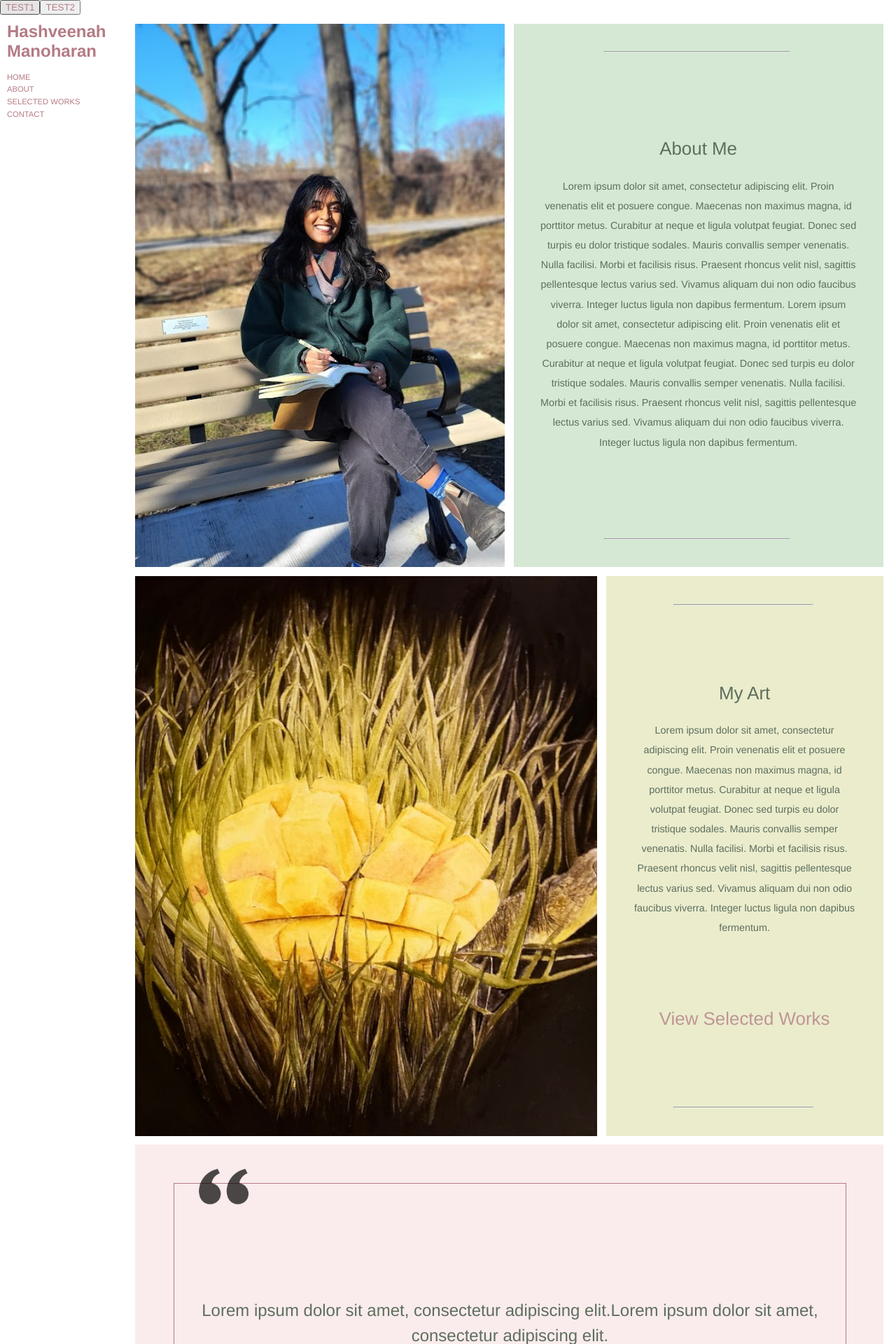
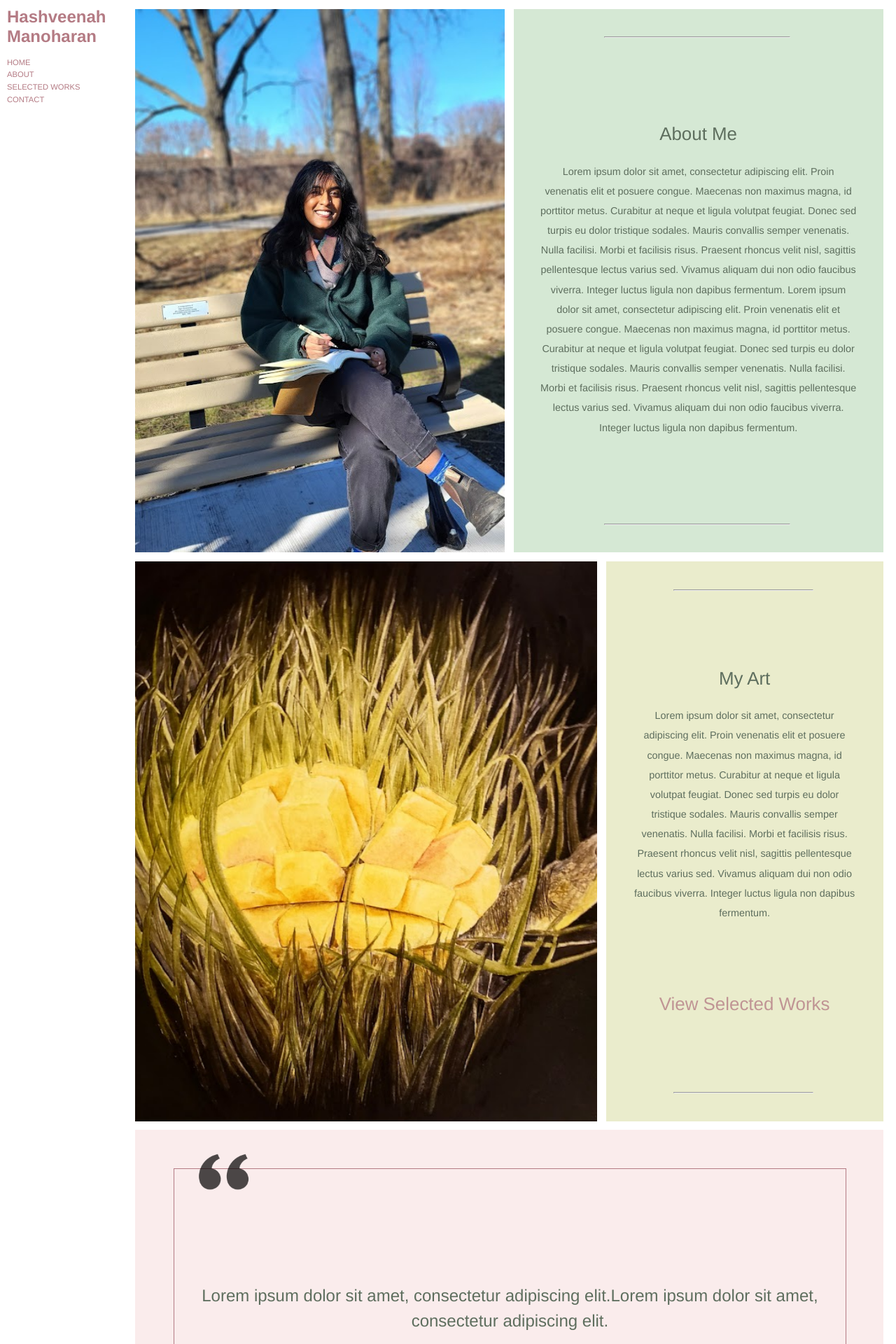
Before and after one commit to abishekh-manoharan/hashi-portfolio, a React (Vite) app in the folder fe-hashveenah-portfolio/: page /about in a window 1280 px wide. Shown: the top 1920 px of the page at 70% size. Built offline with nearby package versions, Linux system fonts and the light colour scheme.

Commit message:
transition code update

```diff
--- a/fe-hashveenah-portfolio/src/App.tsx
+++ b/fe-hashveenah-portfolio/src/App.tsx
@@ -8,7 +8,7 @@ import Header from "./components/Header"
 import { useState } from "react"
 import { register } from 'swiper/element/bundle';
 import ScrollReset from "./components/ScrollToTop"
-import Test from "./components/Test"
+// import Test from "./components/Test" // REMOVE FROM FINAL
 
 function App() {
   register();
@@ -17,7 +17,7 @@ function App() {
 
   return (
     <>
-      <Test/>
+      {/* <Test/>  REMOVE FROM FINAL */}
       <ScrollReset /> {/* ensuring scroll is reset to top position on route change */}
       <Routes>
         <Route path="/" element=<Home /> />
--- a/fe-hashveenah-portfolio/src/components/About.tsx
+++ b/fe-hashveenah-portfolio/src/components/About.tsx
@@ -11,34 +11,56 @@ function About(props: aboutProps) {
     const artPics = [data[0].imgSrc[3], data[0].imgSrc[4], data[0].imgSrc[5]];
     const [artPicsLocation, setArtPicsLocation] = useState(0);
 
-    console.log('component script');
+    useEffect(() => {
+        console.log('useEffect for setting the timeout running');
 
         const to = setTimeout(() => {
-        console.log('set art timeout set');
             setArtPicsLocation((artPicsLocation + 1) % artPics.length);
         }, 5000);
 
-    const artPic = document.querySelector(".about-me-art-display-pic") as HTMLImageElement;
+        return () => { clearTimeout(to) }
+    })
 
     useEffect(() => {
-        console.log('useeffect: artPicsLocation triggered');
-
-        setTimeout(() => {
-            // remove the class and update the source after a delay
+        console.log('useEffect for update of artPicsLocation running');
+        const artPic = document.querySelector(".about-me-art-display-pic") as HTMLImageElement;
         artPic.classList.remove("image-animation");
         artPic.src = artPics[artPicsLocation];
-            console.log('NEW IMAGE');
-            // Add the class after a delay to trigger the animation
         setTimeout(() => {
         artPic.classList.add("image-animation");
         }, 50);
-        }, 100);
 
-        return (() => {
-            console.log('clear timeout')
-            clearTimeout(to)
-        })
     }, [artPicsLocation])
+
+
+
+
+    // const to = setTimeout(() => {
+    //     console.log('set art timeout set');
+    //     setArtPicsLocation((artPicsLocation + 1) % artPics.length);
+    // }, 5000);
+
+    // const artPic = document.querySelector(".about-me-art-display-pic") as HTMLImageElement;
+
+    // useEffect(() => {
+    //     console.log('useeffect: artPicsLocation triggered');
+
+    //     setTimeout(() => {
+    //         // remove the class and update the source after a delay
+    //         artPic.classList.remove("image-animation");
+    //         artPic.src = artPics[artPicsLocation];
+    //         console.log('NEW IMAGE');
+    //         // Add the class after a delay to trigger the animation
+    //         setTimeout(() => {
+    //             artPic.classList.add("image-animation");
+    //         }, 50);
+    //     }, 100);
+
+    //     return (() => {
+    //         console.log('clear timeout')
+    //         clearTimeout(to)
+    //     })
+    // }, [artPicsLocation])
 
     // Updating location
     useEffect(() => {
--- a/fe-hashveenah-portfolio/src/components/Test.tsx
+++ b/fe-hashveenah-portfolio/src/components/Test.tsx
@@ -3,6 +3,9 @@ import { useEffect, useState } from 'react';
 function Test() {
     const [st, setSt] = useState(0);
     const [st2, setSt2] = useState(0);
+
+    console.log('script');
+
     useEffect(() => {
         console.log('useEffect empty running')
     });
--- a/fe-hashveenah-portfolio/src/index.css
+++ b/fe-hashveenah-portfolio/src/index.css
@@ -293,8 +293,7 @@ swiper-container {
 }
 
 .image-animation {
-    animation: imagePan 7s;
-    animation-timing-function: linear;
+    animation: imagePan 7s forwards;
 }
 @keyframes imagePan {
     0% {
```
Lines whose indentation alone changed are shown as unchanged.
